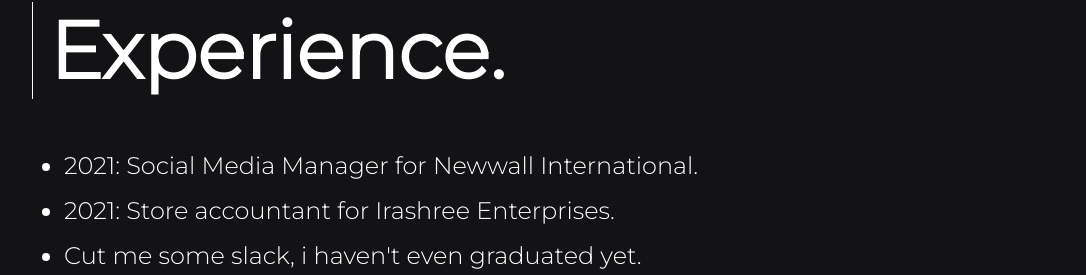
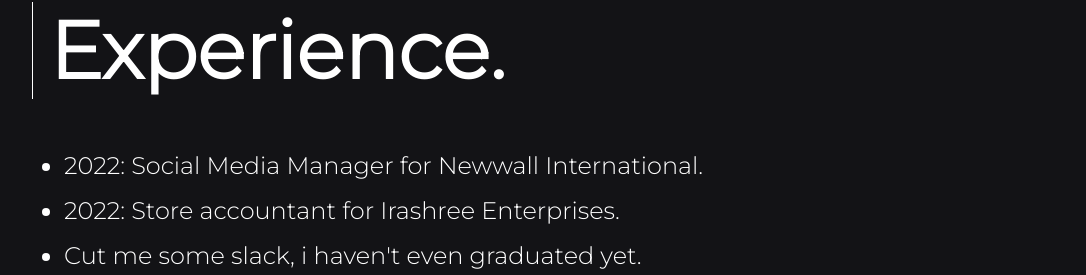
Before and after one commit to Dbeee-Acharya/LandingPage, a plain HTML site: page index.html in a window 1280 px wide. Shown: the part 1316-1591 px from the top of the page, without its empty margins (96-1182 px from the left). Drawn offline with Linux system fonts and the light colour scheme.

Commit message:
Fix job dates

```diff
--- a/index.html
+++ b/index.html
@@ -49,8 +49,8 @@
             <h1 class="topic heading hidden">Experience.</h1>
 
             <ul class="subtopic hidden">
-                <li>2021: Social Media Manager for Newwall International.</li>
-                <li>2021: Store accountant for Irashree Enterprises.</li>
+                <li>2022: Social Media Manager for Newwall International.</li>
+                <li>2022: Store accountant for Irashree Enterprises.</li>
                 <li>Cut me some slack, i haven't even graduated yet.</li>
             </ul>
         </div>
```
Also changed, not shown: style.css (line endings or trailing spaces).
